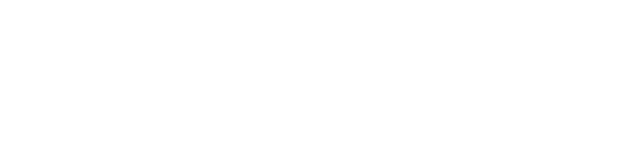
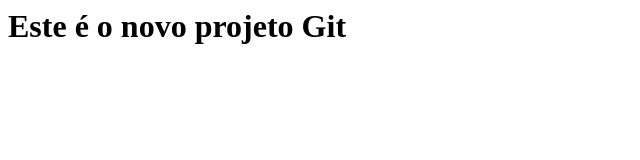
Before and after one commit to lcliracardoso/curso-git, a plain HTML site: page index.html in a window 1280 px wide. Shown: the whole page, without its empty margins (0-640 px from the left). Drawn offline with Linux system fonts and the light colour scheme.

Commit message:
Inserção de título do projeto.

```diff
--- a/index.html
+++ b/index.html
@@ -5,6 +5,7 @@
 	</head>
 
 	<body>
+		<h1>Este é o novo projeto Git</h1>
 
 	</body>
 
```
